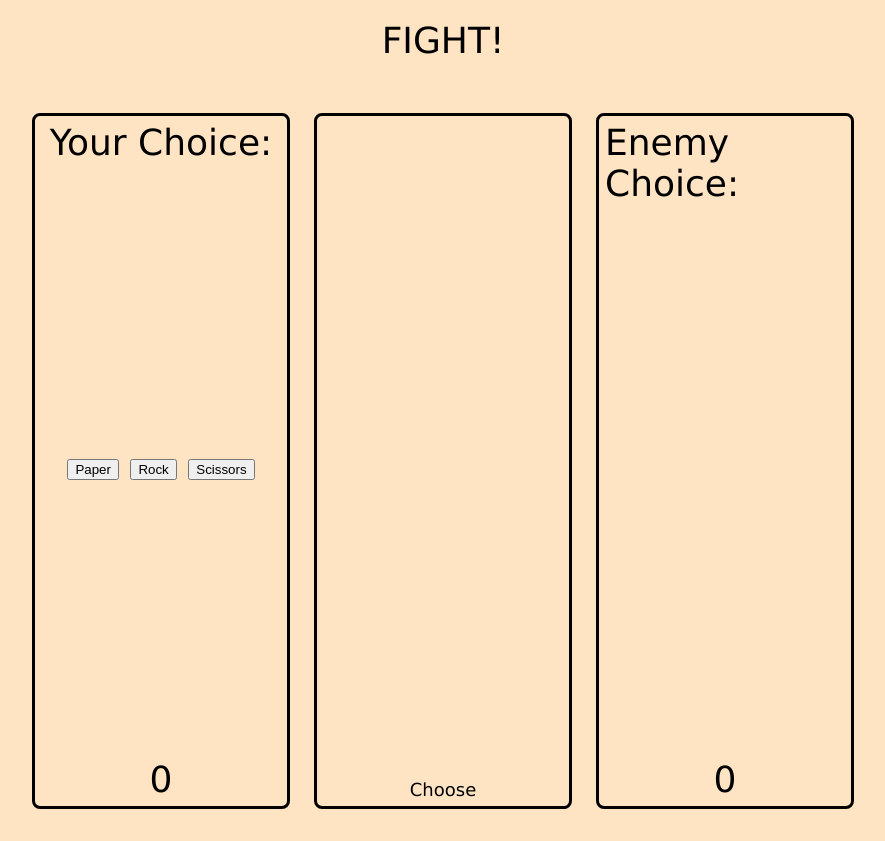
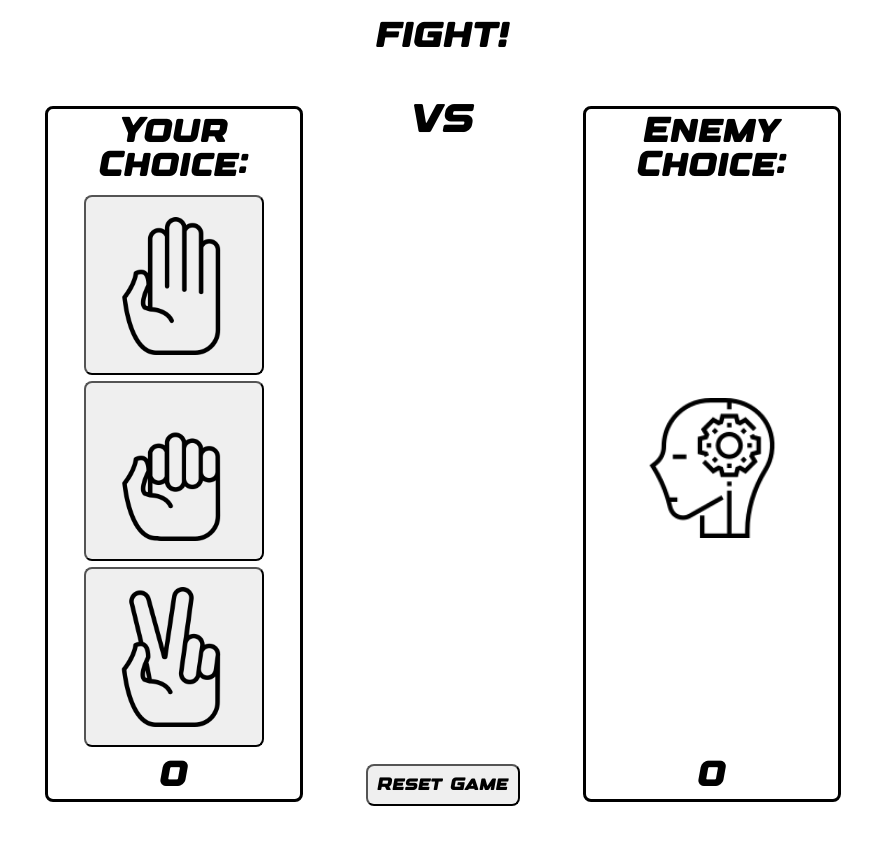
Before and after one commit to Opwsprin/Rock-Paper-Scissors, a plain HTML site: page index.html in a window 1280 px wide. Shown: the whole page, without its empty margins (197-1082 px from the left). Drawn offline with Linux system fonts and the light colour scheme.

Commit message:
beautify css, add reset button, computer choice icons

```diff
--- a/RPS.js
+++ b/RPS.js
@@ -1,10 +1,12 @@
-let playerScore = 0, computerScore = 0;
+let playerScore=0, computerScore=0;
 let result;
 
 const playerScoreText = document.getElementById("player_score");
 const computerScoreText = document.getElementById("computer_score");
 const fightResult = document.getElementById("fight_result");
-const buttons = document.querySelectorAll('button');
+const computerChoiceImage = document.getElementById("computer_choice");
+const resetButton = document.getElementById("reset_button");
+const buttons = document.querySelectorAll('.player_button');
 
 buttons.forEach((button) => {
     button.addEventListener('click', function(e){
@@ -15,6 +17,8 @@ buttons.forEach((button) => {
     });
 });
 
+resetButton.addEventListener('click', resetGame);
+
 function getPlayerChoice(buttonPressed){
     return buttonPressed.id;
 }
@@ -22,6 +26,7 @@ function getPlayerChoice(buttonPressed){
 function getComputerChoice(){
     let choiceArray = ["rock", "paper", "scissors"];
     let computerChoice = getRandomInt(3);
+    displayComputerChoice(choiceArray[computerChoice]);
     return choiceArray[computerChoice];
 }
 
@@ -110,11 +115,39 @@ function playRound(playerChoice, computerChoice){
     }
 
     function declareWinner(winner){
+        buttons.forEach((button)=>{
+            button.disabled=true;
+        });
         if (winner=="player"){
-            alert(`You win`);
+            fightResult.textContent="Congratulation! You won the fight!";
         }
         if (winner == "computer"){
-            alert(`You lose. Badly.`)
+            fightResult.textContent=`You lost the fight. Badly.`;
         }
     }
 }
+
+function displayComputerChoice(computerChoice){
+    computerChoiceImage.className = "icon";
+    if(computerChoice=="rock"){
+        computerChoiceImage.src="./images/rock_icon.png";
+    }
+    if(computerChoice=="paper"){
+        computerChoiceImage.src="./images/paper_icon.png";
+    }
+    if(computerChoice=="scissors"){
+        computerChoiceImage.src="./images/scissors_icon.png";
+    }
+}
+
+function resetGame(){
+    playerScore=0;
+    computerScore=0;
+    playerScoreText.textContent = playerScore;
+    computerScoreText.textContent = computerScore;
+    fightResult.textContent="Waiting for your choice";
+    computerChoiceImage.src="./images/robot.png";
+    buttons.forEach((button)=>{
+        button.disabled=false;
+    });
+}
--- a/index.html
+++ b/index.html
@@ -17,20 +17,29 @@
             <div class="player_column">
                 <div class="player_title">Your Choice:</div>
                 <div class="player_buttons_container">
-                    <button class="playerButton" id="paper">Paper</button>
-                    <button class="playerButton" id="rock">Rock</button>
-                    <button class="playerButton" id="scissors">Scissors</button>
+                    <button class="player_button">
+                        <img class ="icon" id="paper" src="./images/paper_icon.png">
+                    </button>
+                    <button class="player_button">
+                        <img class="icon" id="rock" src="./images/rock_icon.png">
+                    </button>
+                    <button class="player_button">
+                        <img class="icon" id="scissors" src="./images/scissors_icon.png">
+                    </button>
                 </div>
                 <div id="player_score">0</div>
             </div>
             <div class = "vs_div">
-                <img src="">
-                <div id="fight_result">Choose</div>
+                VS
+                <div id="fight_result"></div>
+                <div class="vs_div_footer">
+                    <button id="reset_button">Reset Game</button>
+                </div>
             </div>
             <div class="computer_column">
-                <div class="computerTitle">Enemy Choice:</div>
+                <div class="computer_title">Enemy Choice:</div>
                 <div class="computer_choice_container">
-                    <img id="computer_choice">
+                    <img class="icon" id="computer_choice" src="./images/robot.png">
                 </div>
                 <div id="computer_score">0</div>
             </div>
--- a/style.css
+++ b/style.css
@@ -1,10 +1,15 @@
+@font-face {
+    font-family: Designer;
+    src: url(./font/Designer.otf);
+}
+
 body{
-    background-color: bisque;
+    background-color: white;
     margin:0;
     padding:0;
 }
 .container{
-    font-family:Verdana, Geneva, Tahoma, sans-serif;
+    font-family:Designer;
     font-size:36px;
     display:flex;
     flex-direction:column;
@@ -21,7 +26,7 @@ body{
     justify-content:center;
 }
 
-.player_column, .computer_column, .vs_div{
+.player_column, .computer_column{
     min-width:240px;
     max-width:240px;
     margin:12px;
@@ -33,6 +38,40 @@ body{
     flex-direction: column;
     justify-content: space-between;
     align-items: center;
+    text-align:center;
+}
+
+.vs_div{
+    justify-content: center;
+    font-size:40px;
+    padding:8px;
+    min-width:240px;
+    max-width:240px;
+    display:flex;
+    flex-direction: column;
+    justify-content: space-between;
+    align-items: center;
+    text-align:center;
+}
+
+.player_buttons_container{
+    display:flex;
+    flex-direction: column;
+    gap:6px;
+}
+.player_button{
+    width:180px;
+    height:180px;
+    border-radius:8px;
+    display:flex;
+    align-items: center;
+    justify-content: center;
+    flex:1 1 auto;
+}
+
+.icon{
+    width:140px;
+    height:140px;
 }
 
 #fight_result{
@@ -41,3 +80,10 @@ body{
     justify-content: center;
     align-items:center;
 }
+
+#reset_button{
+    font-family:Designer;
+    font-size:18px;
+    padding:10px;
+    border-radius:8px;
+}
```
Also changed, not shown: font/Designer.otf (added), images/robot.png (added).
